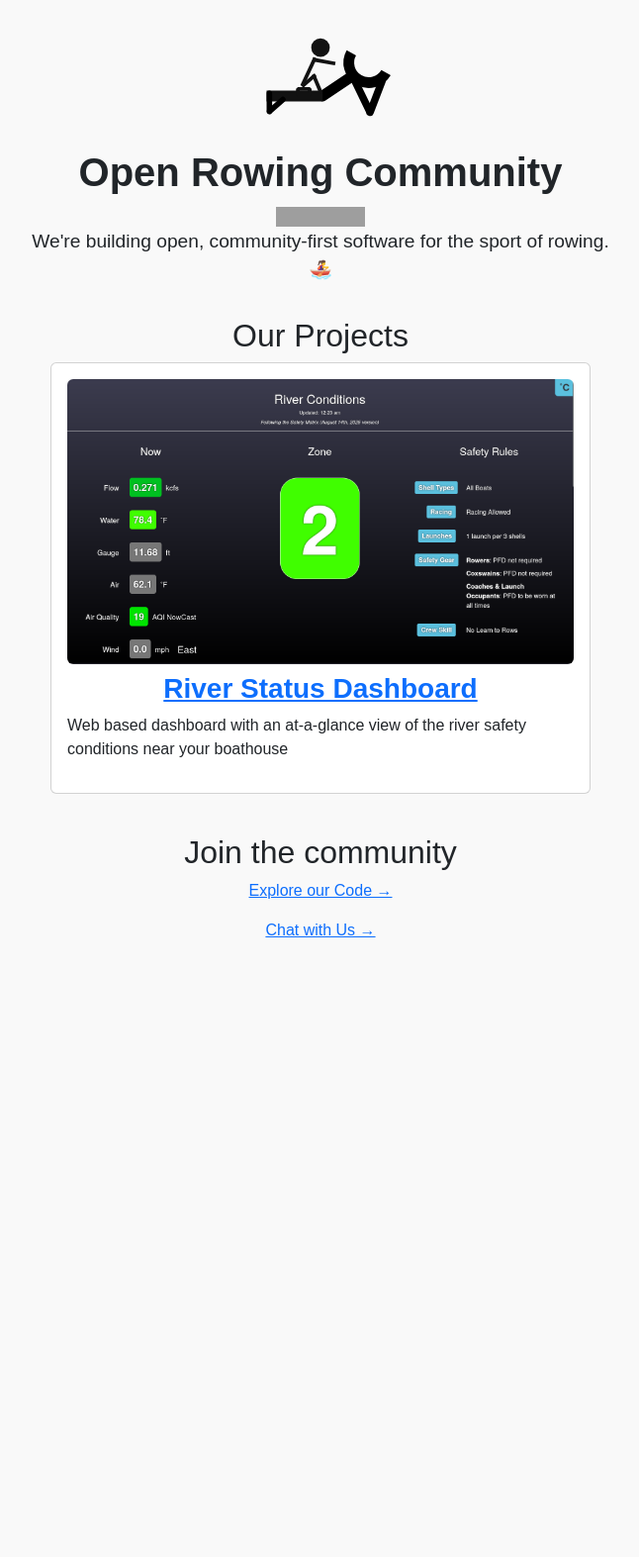
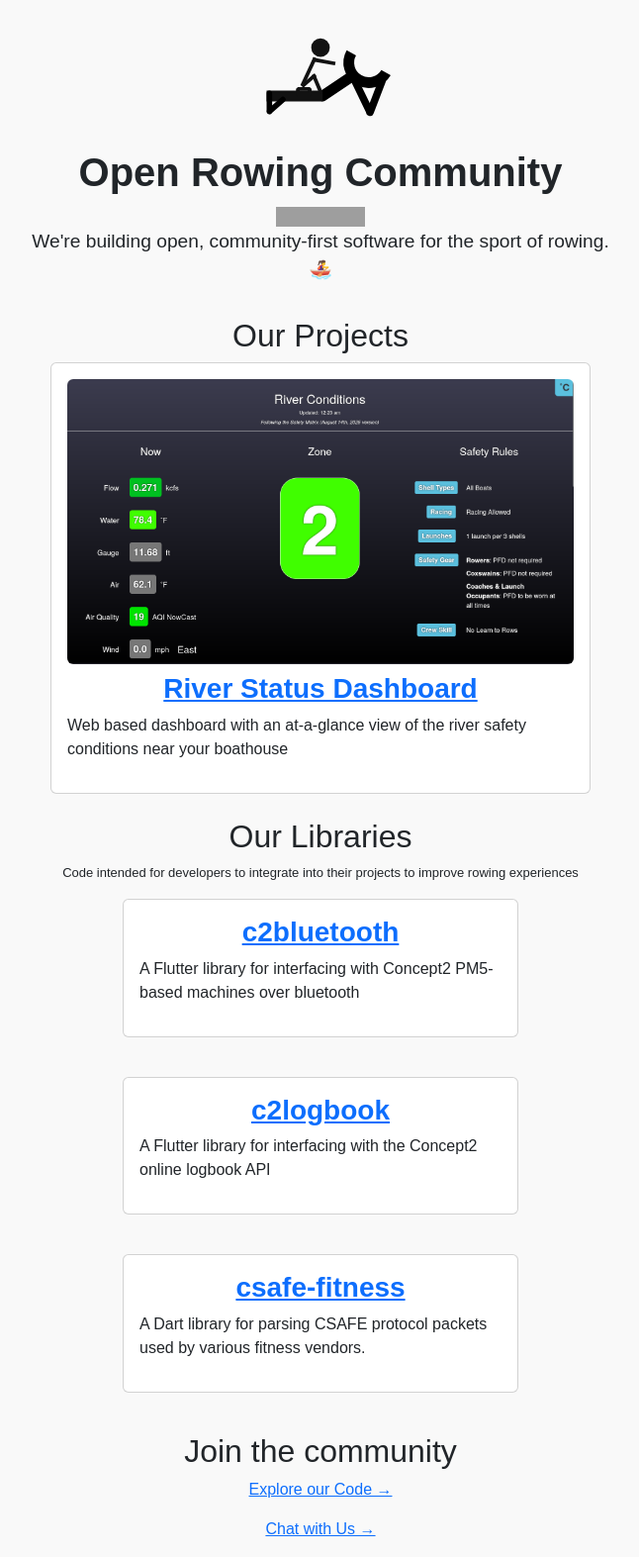
Before and after one commit to OpenRowingCommunity/openrowingcommunity.github.io, a Jekyll site: the page built from index.html, in a window 1280 px wide. Shown: the whole page at 99% size, without its empty margins (316-962 px from the left). Built offline with Jekyll 4.4.1, drawn with Linux system fonts in a browser that asks for light colours; comment, search, counter and statistics services are not loaded; before the commit the page ends 968 px from its top, so only the background shows below that; grey boxes are pictures that could not be loaded.

Commit message:
add an "Our Libraries" Section to the site

```diff
--- a/_layouts/default.html
+++ b/_layouts/default.html
@@ -42,6 +42,18 @@
 		.small {
 			font-size: small;
 		}
+		.flex-container {
+			display: flex;
+			max-width: 60vw;
+			flex-direction: row;
+			gap: 1em;
+			flex-wrap: wrap;
+			justify-content: space-around;
+		}
+		.flex-container > .card {
+			width: 400px;
+			/* margin: 2em; */
+		}
 	</style>
 	<!-- Matomo -->
 	<script>
--- a/index.html
+++ b/index.html
@@ -25,6 +25,28 @@ title: Open Rowing Community
       </div>
     </div>
   </div>
+  <h2>Our Libraries</h2>
+  <p class="small">Code intended for developers to integrate into their projects to improve rowing experiences</p>
+  <div class="flex-container">
+    <div class="card mb-4 box-shadow p-3">
+      <a href="https://codeberg.org/OpenRowingCommunity/c2bluetooth" class="text-center">
+        <h3 class="fw-bold">c2bluetooth</h3>
+      </a>
+      <p>A Flutter library for interfacing with Concept2 PM5-based machines over bluetooth</p>
+    </div>
+    <div class="card mb-4 box-shadow p-3">
+      <a href="https://codeberg.org/OpenRowingCommunity/c2logbook" class="text-center">
+        <h3 class="fw-bold">c2logbook</h3>
+      </a>
+      <p>A Flutter library for interfacing with the Concept2 online logbook API</p>
+    </div>
+    <div class="card mb-4 box-shadow p-3">
+      <a href="https://codeberg.org/OpenRowingCommunity/csafe-fitness" class="text-center">
+        <h3 class="fw-bold">csafe-fitness</h3>
+      </a>
+      <p>A Dart library for parsing CSAFE protocol packets used by various fitness vendors.</p>
+    </div>
+  </div>
   <p></p>
   <h2>Join the community</h2>
   <p><a href="https://codeberg.org/OpenRowingCommunity">Explore our Code →</a></p>
```
